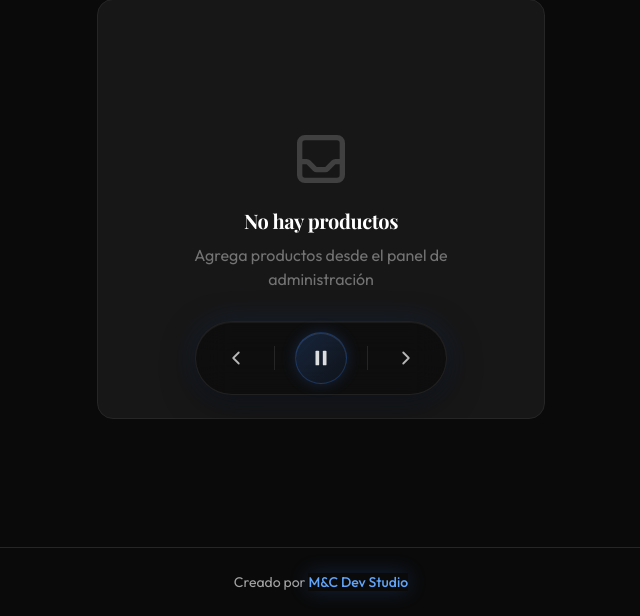
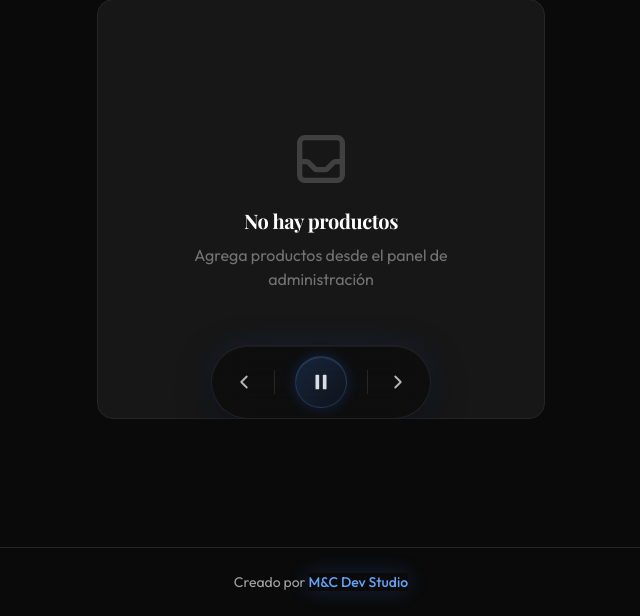
Before and after one commit to Manulynx/kitaluro, a Django app: page / in a window 1280 px wide. Shown: the part 1540-2156 px from the top of the page, without its empty margins (319-959 px from the left). Run offline with Django 5.2, Linux system fonts and the light colour scheme; data that the repository does not hold is empty; some libraries are stand-ins or nearby versions.

Commit message:
controles

```diff
--- a/static/css/styles.css
+++ b/static/css/styles.css
@@ -2048,11 +2048,12 @@ html {
   .gallery-controls {
     padding: 0.625rem 1rem;
     gap: 0.625rem;
+    bottom: 0rem;
   }
 
   .gallery-control-btn {
-    width: 3rem;
-    height: 3rem;
+    width: 2rem;
+    height: 2rem;
   }
 
   .gallery-control-btn svg {
```
